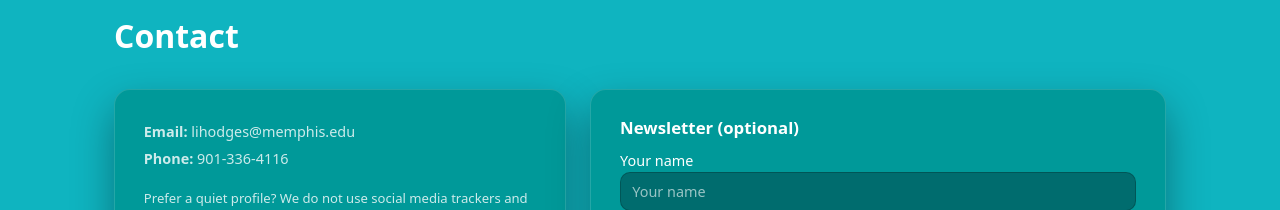
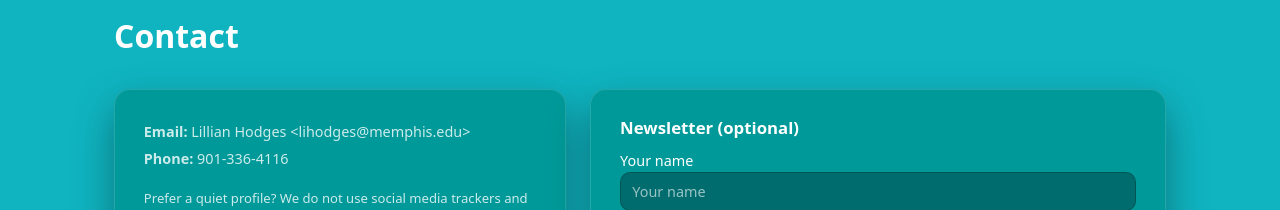
Before and after one commit to DWSiteHelp/student-led-prayer, a plain HTML site: page index.html in a window 1280 px wide. Shown: the part 5280-5490 px from the top of the page. Drawn offline with Linux system fonts and the light colour scheme.

Commit message:
Add contact name in front of email in Contact section

```diff
--- a/index.html
+++ b/index.html
@@ -1275,7 +1275,7 @@
         <h2>Contact</h2>
         <div class="contact-grid">
           <div class="card contact-details">
-            <p><strong>Email:</strong> lihodges@memphis.edu</p>
+            <p><strong>Email:</strong> Lillian Hodges &lt;lihodges@memphis.edu&gt;</p>
             <p><strong>Phone:</strong> 901-336-4116</p>
             <small>
               Prefer a quiet profile? We do not use social media trackers and this page has no analytics.
```
